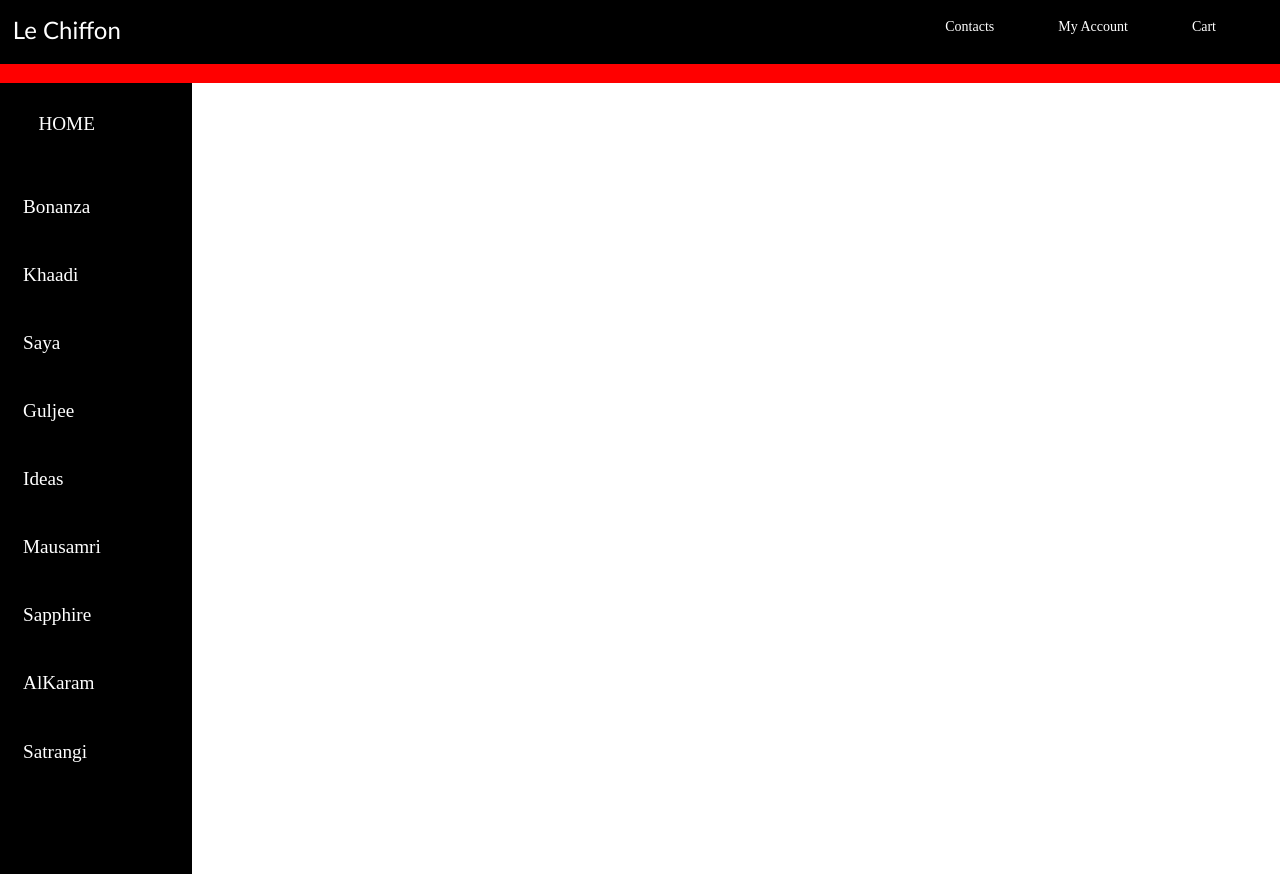
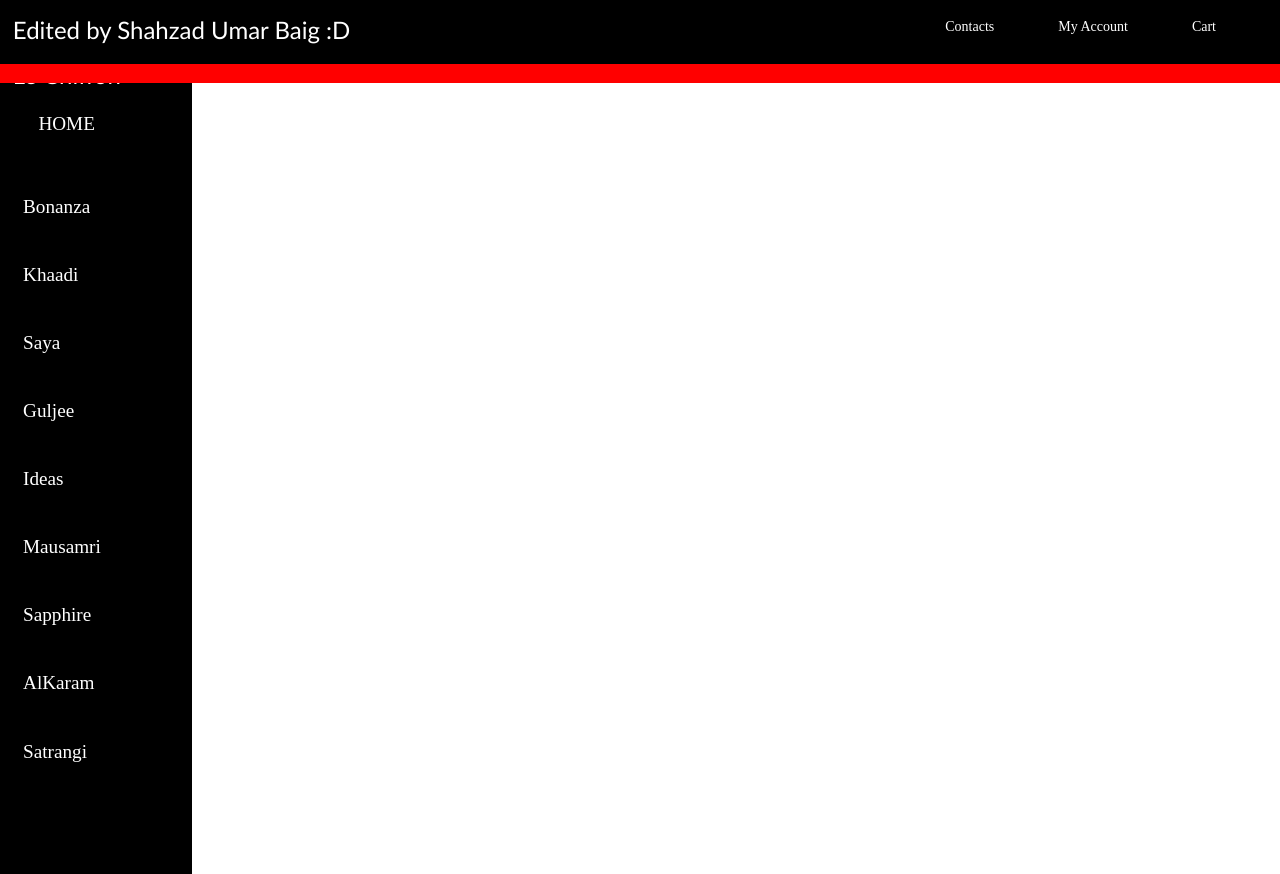
Before and after one commit to urwamaqsood/Cloth-Ecommerce-Website, a plain HTML site: page index.html in a window 1280 px wide. Drawn offline with Linux system fonts and the light colour scheme.

Commit message:
I have updated it again

```diff
--- a/index.html
+++ b/index.html
@@ -12,6 +12,8 @@
         <li><a href="abc.html">Cart</a></li>
         <li><a href="abc.html">My Account</a></li>
         <li><a href="abc.html">Contacts</a></li>
+
+       <p>Edited by Shahzad Umar Baig :D </p>
       </ul>
       <p>Le Chiffon</p>
     </div>
```
